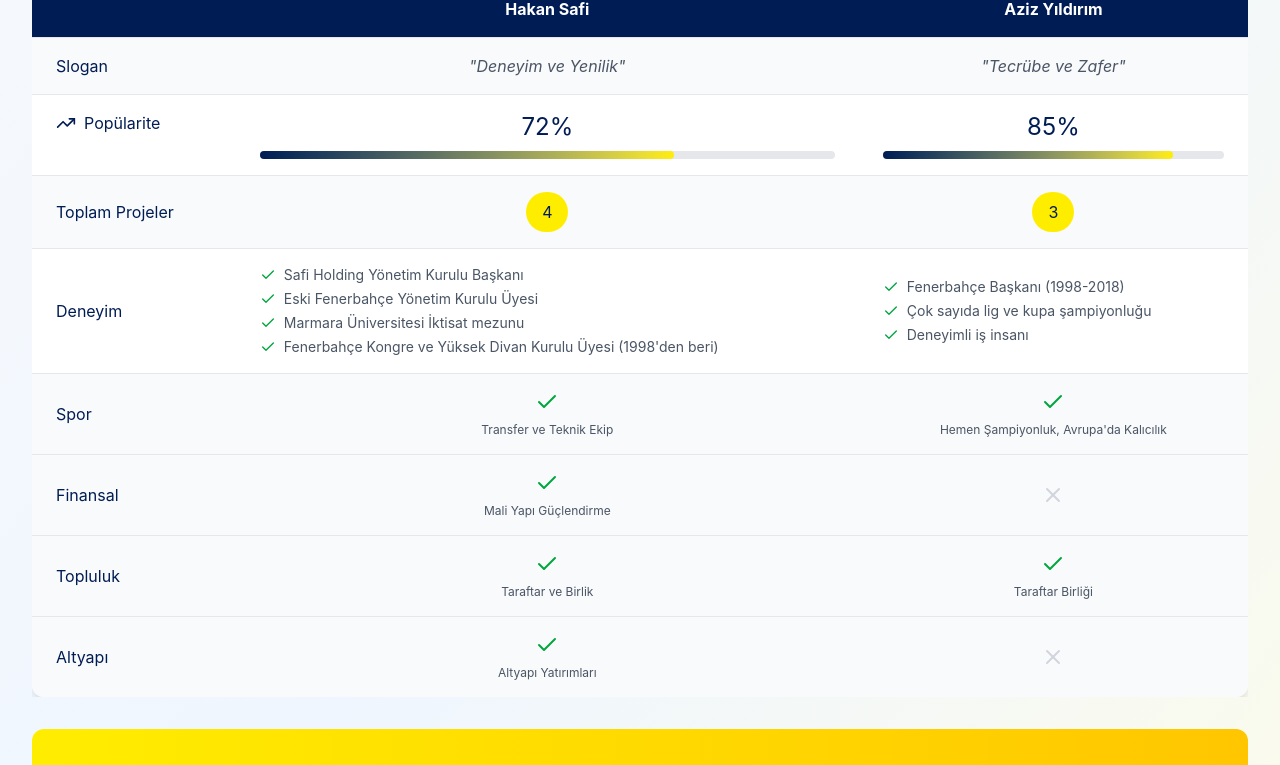
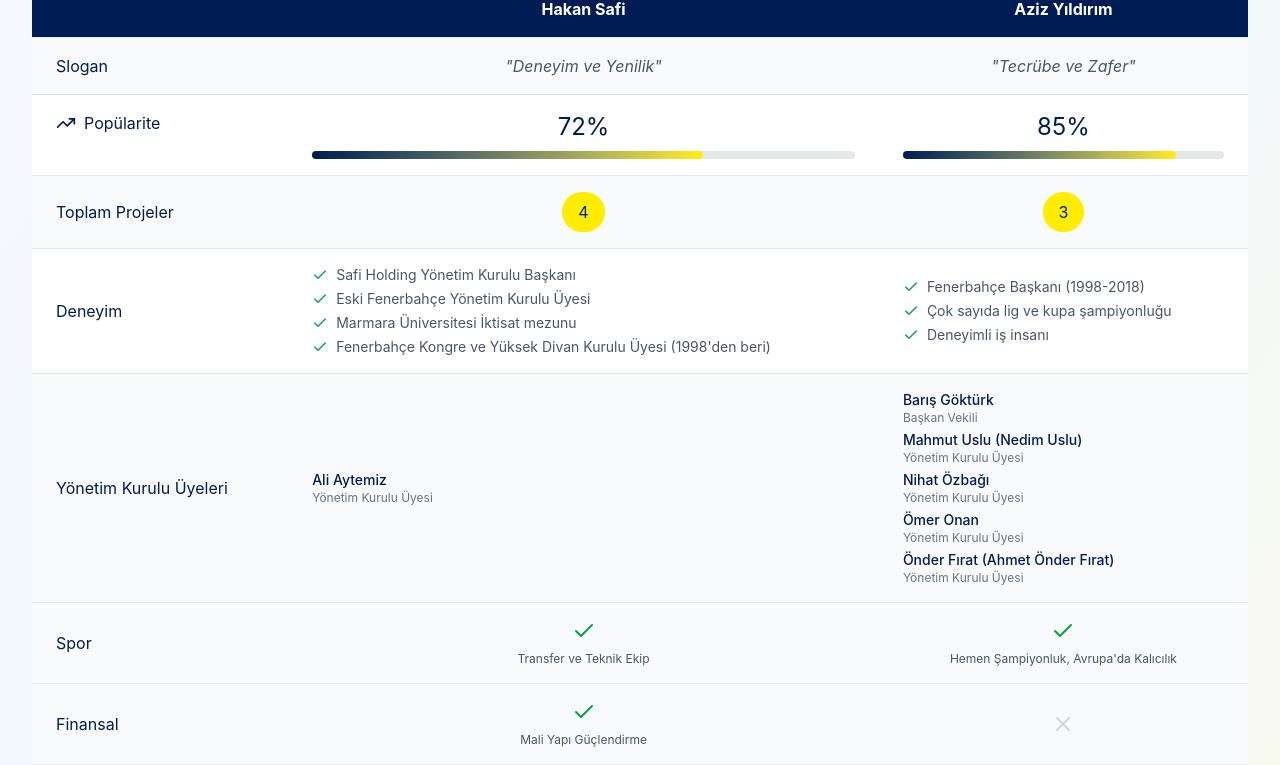
Before and after one commit to hzrcan/fenersecim, a React (Vite) app: page /karsilastir in a window 1280 px wide. Shown: the part 483-1248 px from the top of the page. Built offline with nearby package versions, Linux system fonts and the light colour scheme.

Commit message:
Improvements

```diff
--- a/src/app/components/pages/ComparePage.tsx
+++ b/src/app/components/pages/ComparePage.tsx
@@ -1,6 +1,6 @@
 import { useEffect, useState } from "react";
 import { Check, X, TrendingUp } from "lucide-react";
-import { candidates } from "../../data/candidatesData";
+import { candidates, generateSlug } from "../../data/candidatesData";
 import { updatePageMeta, addStructuredData, createBreadcrumbSchema } from "../../../utils/seo";
 
 export function ComparePage() {
@@ -149,6 +149,26 @@ export function ComparePage() {
                   ))}
                 </tr>
 
+                <tr className="bg-gray-50">
+                  <td className="px-6 py-4 text-[#001C54]">Yönetim Kurulu Üyeleri</td>
+                  {compareData.map((candidate) => (
+                    <td key={candidate?.id} className="px-6 py-4">
+                      {candidate?.boardMembers && candidate.boardMembers.length > 0 ? (
+                        <ul className="text-sm text-gray-600 space-y-1">
+                          {candidate.boardMembers.map((member) => (
+                            <li key={member.id} className="flex flex-col">
+                              <span className="font-medium text-[#001C54]">{member.name}</span>
+                              <span className="text-xs text-gray-500">{member.position}</span>
+                            </li>
+                          ))}
+                        </ul>
+                      ) : (
+                        <X className="w-6 h-6 text-gray-300 mx-auto" />
+                      )}
+                    </td>
+                  ))}
+                </tr>
+
                 {allCategories.map((category) => (
                   <tr key={category} className="bg-gray-50">
                     <td className="px-6 py-4 text-[#001C54]">{category}</td>
@@ -188,7 +208,7 @@ export function ComparePage() {
           {compareData.map((candidate) => (
             <a
               key={candidate?.id}
-              href={`/adaylar/${candidate?.id}`}
+              href={`/adaylar/${generateSlug(candidate?.name || "")}`}
               className="bg-[#001C54] text-white px-6 py-3 rounded-lg hover:bg-[#003F7F] transition-colors"
             >
               {candidate?.name} Profilini Görüntüle
--- a/src/app/components/pages/ProjectsPage.tsx
+++ b/src/app/components/pages/ProjectsPage.tsx
@@ -1,7 +1,7 @@
 import { useEffect, useState } from "react";
 import { Link } from "react-router";
 import { Building, Users, TrendingUp, Smartphone, Trophy, Globe, Heart, BarChart, Gamepad2 } from "lucide-react";
-import { allProjects } from "../../data/candidatesData";
+import { allProjects, generateSlug } from "../../data/candidatesData";
 import { updatePageMeta, addStructuredData, createBreadcrumbSchema } from "../../../utils/seo";
 
 const iconMap: Record<string, any> = {
@@ -125,7 +125,7 @@ export function ProjectsPage() {
                 <div className="flex items-center justify-between">
                   <span className="text-sm text-gray-500">Tarafından önerildi</span>
                   <Link
-                    to={`/adaylar/${project.candidateId}`}
+                    to={`/adaylar/${generateSlug(project.candidateName)}`}
                     className="text-sm text-[#0052A3] hover:underline"
                   >
                     {project.candidateName}
```
